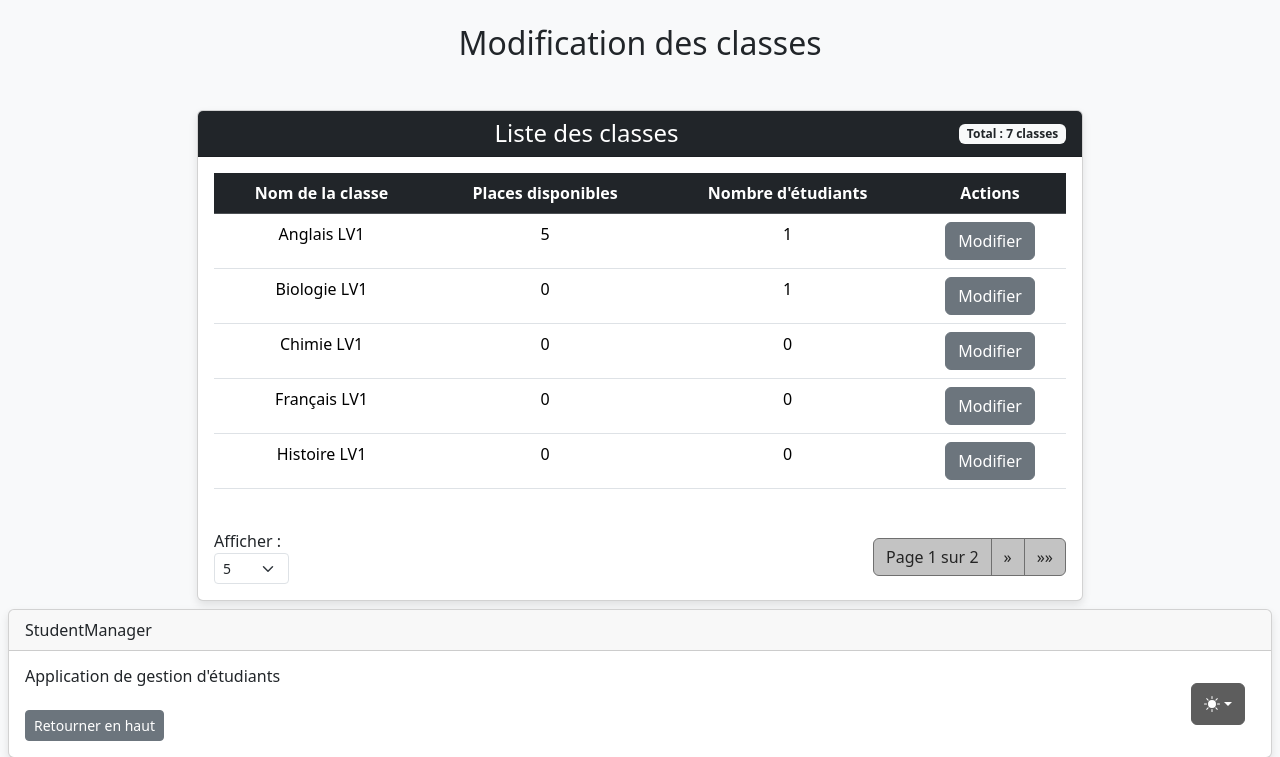
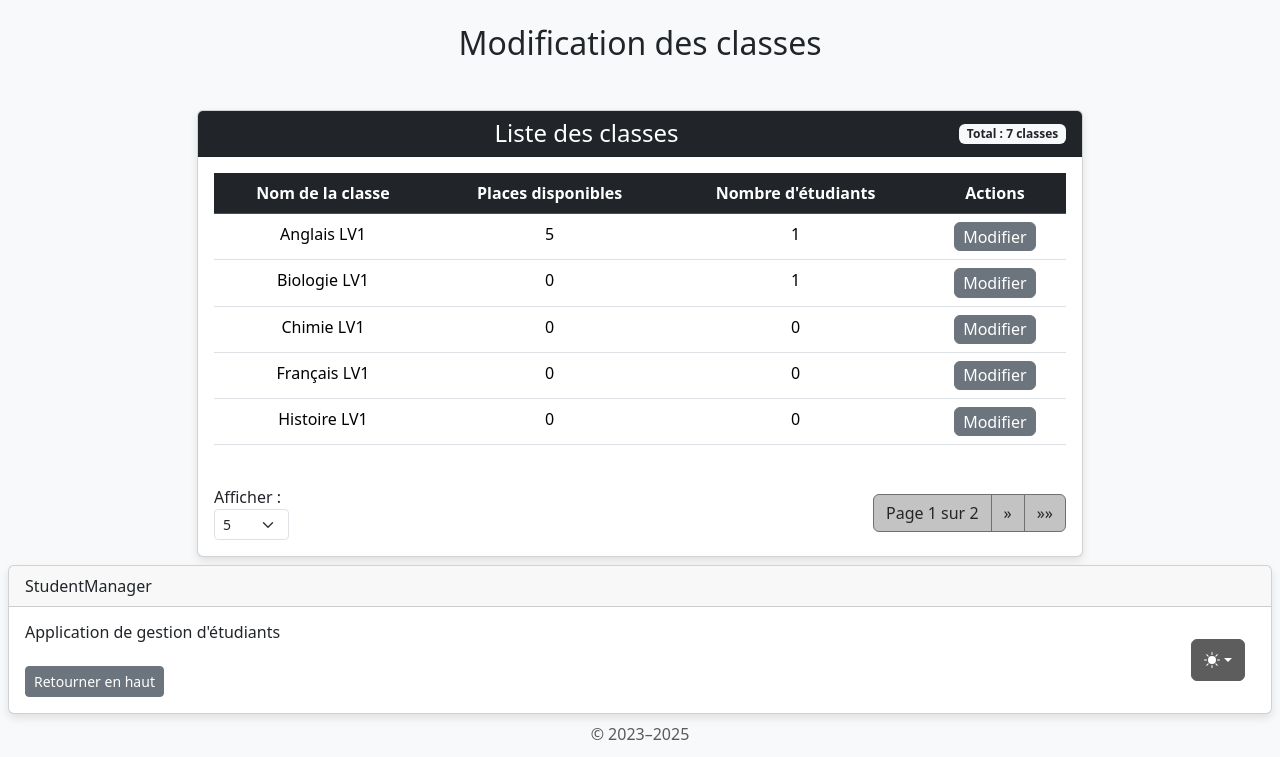
Before and after one commit to Bubhux/StudentManager-Web-App, a Django app: page /classroom/update-classroom-info/28/ in a window 1280 px wide. Shown: the part 104-861 px from the top of the page. Run offline with Django 5.2, Linux system fonts and the light colour scheme; data comes from the database, SQL or seed files in the repository; both versions use the stored data as it was after the commit; some libraries are stand-ins or nearby versions.

Commit message:
Mise à jour V.9.3  On branch development  Your branch is up to date with 'origin/development'.
 Changes to be committed:
	modified:   classroom/templates/classroom/update_classroom_info.html
	modified:   db.sqlite3
	modified:   student/views.py

```diff
--- a/classroom/templates/classroom/update_classroom_info.html
+++ b/classroom/templates/classroom/update_classroom_info.html
@@ -7,9 +7,15 @@
     .btn-custom-hover:hover {
         color: #c7c7c7 !important;
     }
+
+    .btn-custom-padding {
+        padding: 0.1rem 0.5rem;
+    }
+
     .table-hover tbody tr:hover {
         background-color: rgba(0, 0, 0, 0.075);
     }
+
     .card {
         box-shadow: 0 4px 8px rgba(0, 0, 0, 0.1);
     }
@@ -97,7 +103,7 @@
                                             <td>{{ classroom.number_of_places_available }}</td>
                                             <td>{{ classroom.student_count }}</td>
                                             <td>
-                                                <button type="button" class="btn btn-secondary btn-custom-hover"
+                                                <button type="button" class="btn btn-secondary btn-custom-hover btn-custom-padding"
                                                     data-bs-toggle="modal"
                                                     data-bs-target="#editModal{{ classroom.id }}">
                                                     Modifier
```
Also changed, not shown: student/views.py (+7 -4 lines), db.sqlite3.
